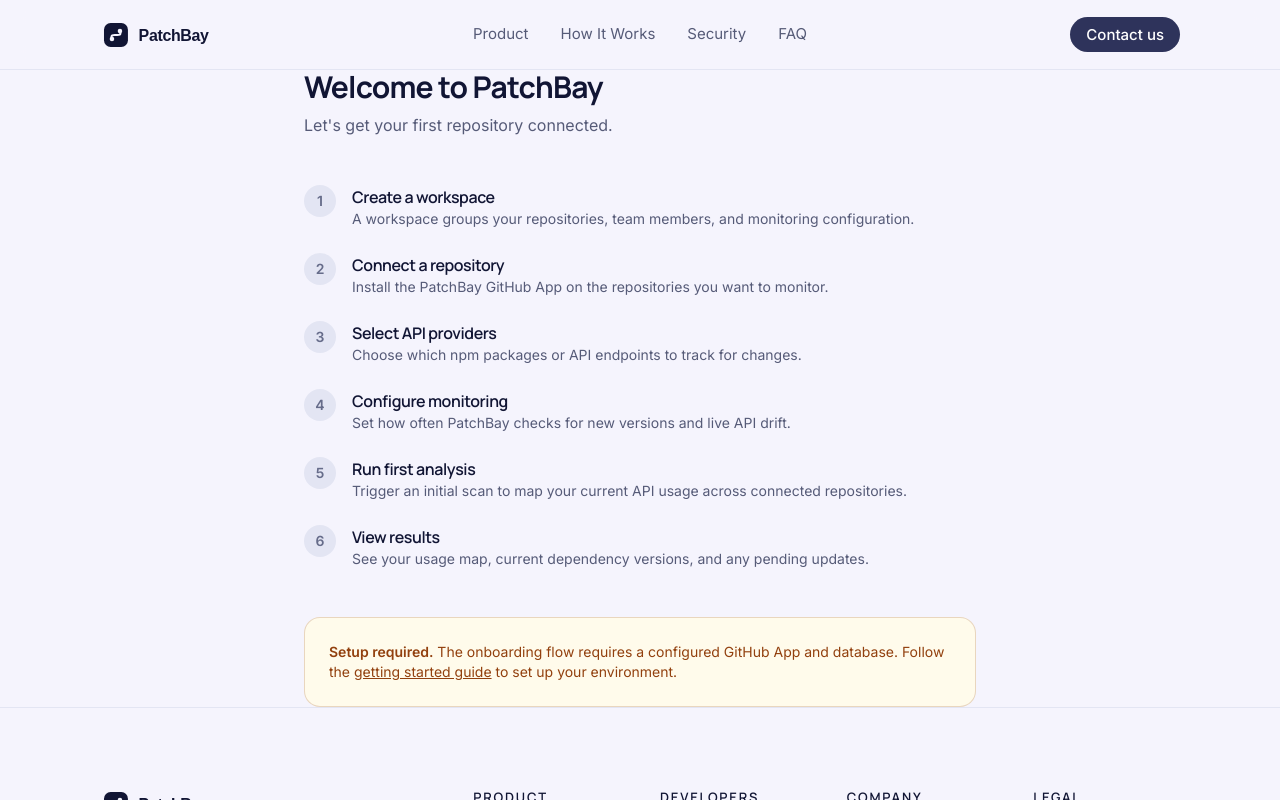
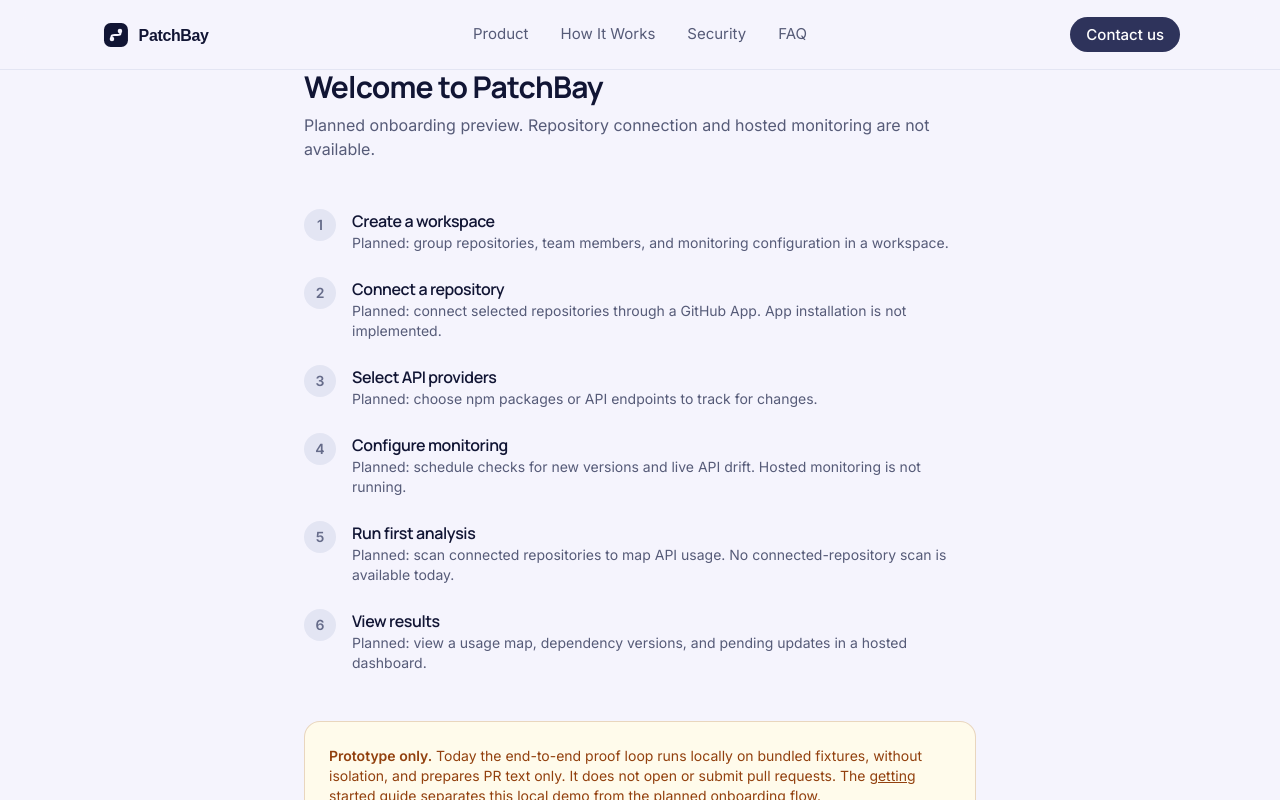
Before and after one commit to Nitish-1303/Patchversion, a Next.js app in the folder packages/site/: page /onboarding in a window 1280 px wide. Shown: the top 800 px of the page. Built offline with nearby package versions, Linux system fonts and the light colour scheme.

Commit message:
Update page.tsx

```diff
--- a/packages/site/src/app/onboarding/page.tsx
+++ b/packages/site/src/app/onboarding/page.tsx
@@ -4,52 +4,53 @@ export default function OnboardingPage() {
     <div className="min-h-[60vh] flex items-center justify-center px-4">
       <div className="max-w-2xl w-full">
         <h1 className="text-3xl font-bold mb-2">Welcome to PatchBay</h1>
-        <p className="text-text-secondary mb-12">Let&apos;s get your first repository connected.</p>
+        <p className="text-text-secondary mb-12">Planned onboarding preview. Repository connection and hosted monitoring are not available.</p>
 
         <div className="space-y-6">
           <OnboardingStep
             step={1}
             title="Create a workspace"
-            description="A workspace groups your repositories, team members, and monitoring configuration."
+            description="Planned: group repositories, team members, and monitoring configuration in a workspace."
             status="pending"
           />
           <OnboardingStep
             step={2}
             title="Connect a repository"
-            description="Install the PatchBay GitHub App on the repositories you want to monitor."
+            description="Planned: connect selected repositories through a GitHub App. App installation is not implemented."
             status="pending"
           />
           <OnboardingStep
             step={3}
             title="Select API providers"
-            description="Choose which npm packages or API endpoints to track for changes."
+            description="Planned: choose npm packages or API endpoints to track for changes."
             status="pending"
           />
           <OnboardingStep
             step={4}
             title="Configure monitoring"
-            description="Set how often PatchBay checks for new versions and live API drift."
+            description="Planned: schedule checks for new versions and live API drift. Hosted monitoring is not running."
             status="pending"
           />
           <OnboardingStep
             step={5}
             title="Run first analysis"
-            description="Trigger an initial scan to map your current API usage across connected repositories."
+            description="Planned: scan connected repositories to map API usage. No connected-repository scan is available today."
             status="pending"
           />
           <OnboardingStep
             step={6}
             title="View results"
-            description="See your usage map, current dependency versions, and any pending updates."
+            description="Planned: view a usage map, dependency versions, and pending updates in a hosted dashboard."
             status="pending"
           />
         </div>
 
         <div className="mt-12 card bg-warning-bg border-warning/20">
           <p className="text-sm text-warning">
-            <strong>Setup required.</strong> The onboarding flow requires a configured GitHub App
-            and database. Follow the <a href="/docs/getting-started" className="underline">getting started guide</a> to
-            set up your environment.
+            <strong>Prototype only.</strong> Today the end-to-end proof loop runs locally on bundled fixtures,
+            without isolation, and prepares PR text only. It does not open or submit pull requests.
+            The <a href="/docs/getting-started" className="underline">getting started guide</a> separates
+            this local demo from the planned onboarding flow.
           </p>
         </div>
       </div>
```
